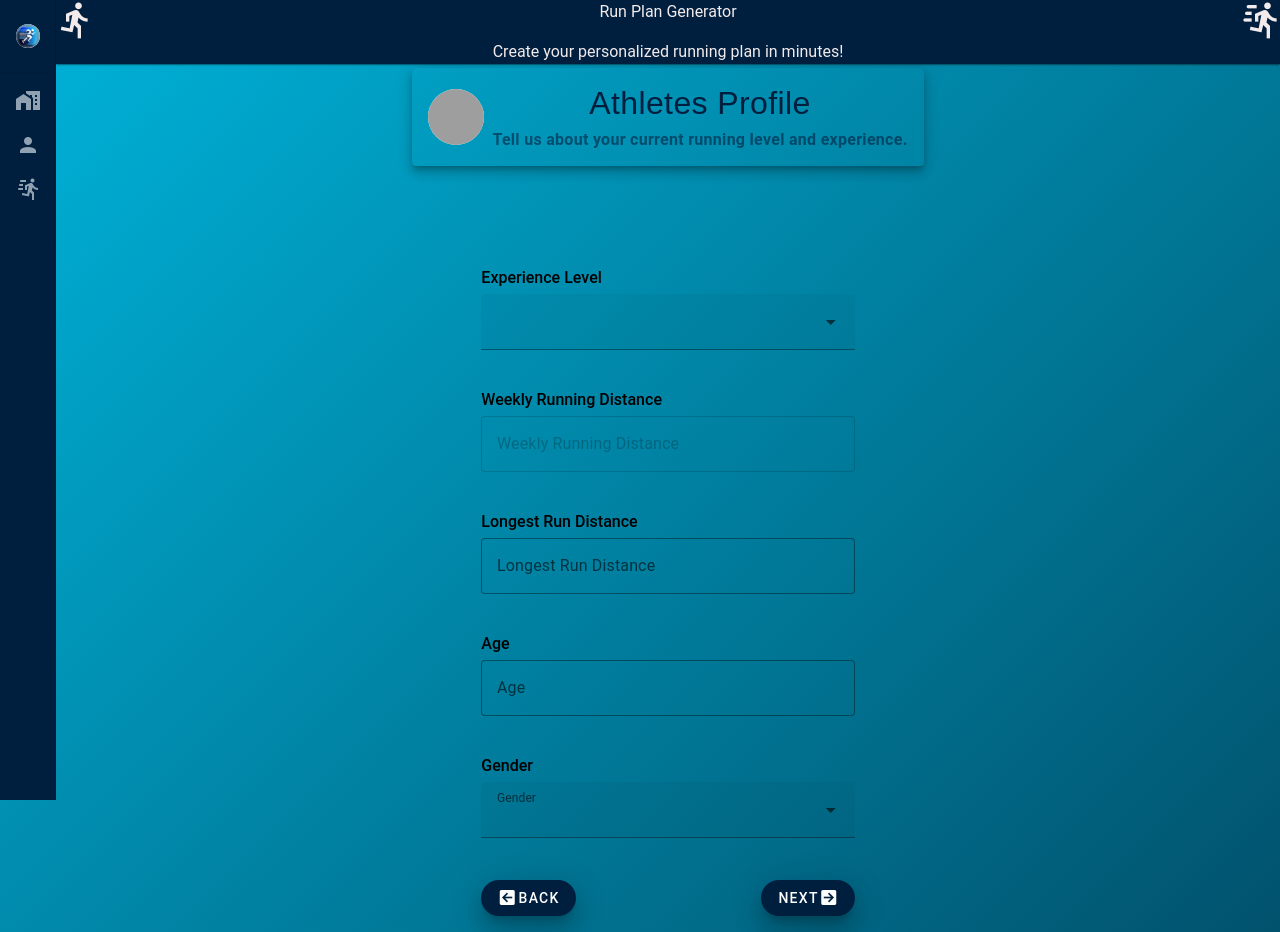
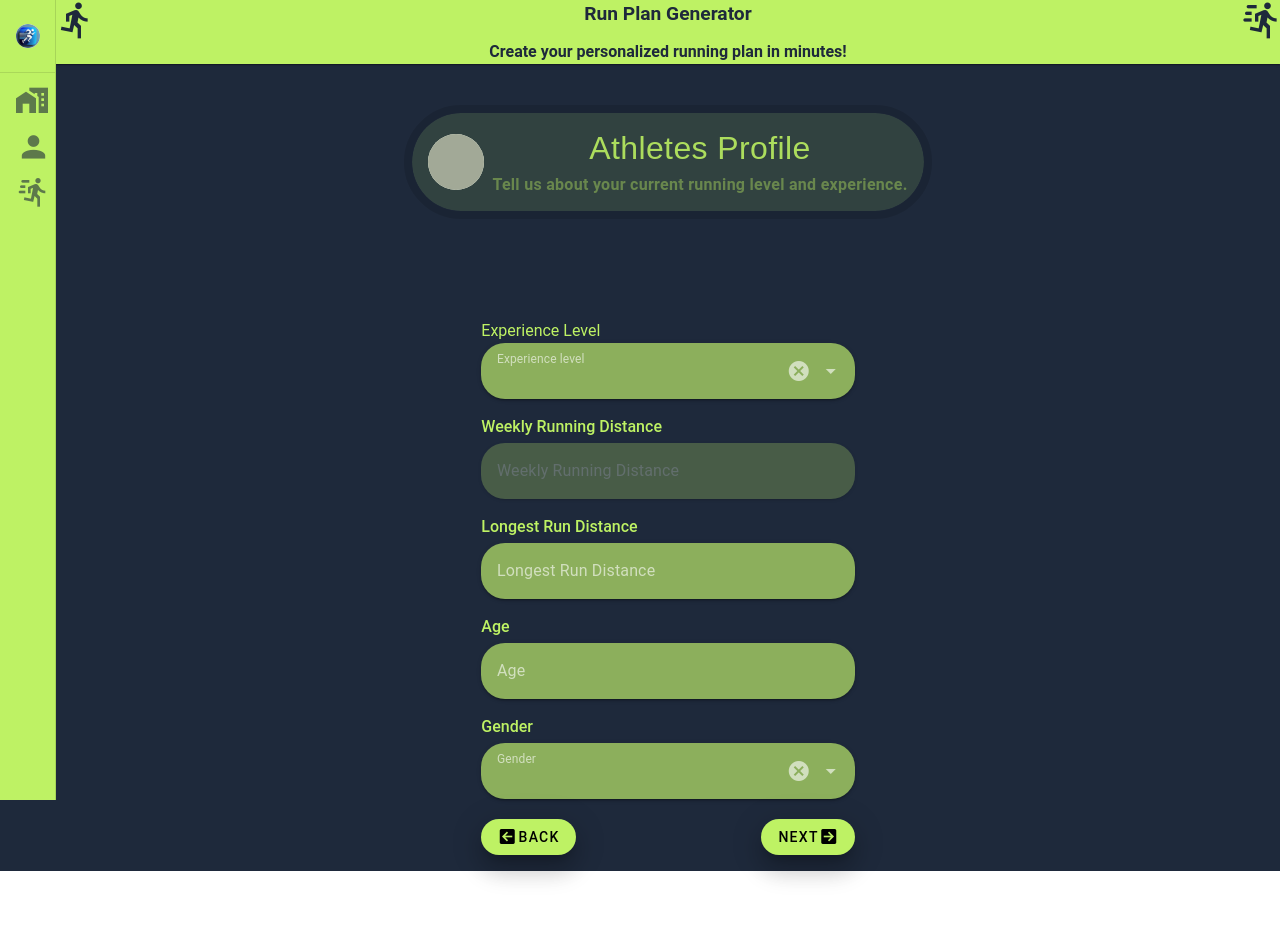
Before and after one commit to psicaek/RunPlan.dev, a Vue app: page /athletsProfile in a window 1280 px wide. After the commit the page ends 871 px from the top, so only its background shows below. Built offline with nearby package versions, Linux system fonts and the light colour scheme; grey boxes are pictures that could not be loaded.

Commit message:
still continue with the frontend

```diff
--- a/src/App.vue
+++ b/src/App.vue
@@ -1,30 +1,33 @@
 <template>
   <v-app>
-
     <v-navigation-drawer
       v-model="drawer"
       :rail="rail"
       permanent
-      @click.stop = "rail = !rail"
+      @click.stop="rail = !rail"
       style="
         background: linear-gradient(
           135deg,
-          #00b4db,
-          0%,
-          #001f3f 100%
+          rgba(190, 242, 100.1),
+          40%,
+          rgba(190, 242, 100.1) 100%
         ) !important;
       "
-      color: aliceblue
     >
       <v-list>
-        <v-list-item prepend-avatar="src/assets/mainLogo.svg" title="Run Plan" style="color: aliceblue">
-          <template v-slot:append>
+        <v-list-item prepend-avatar="src/assets/mainLogo.svg">
+          <template #title>
+            <span style="font-size: larger; font-weight: bold; color: #1e293b"
+              >Run Plan</span
+            >
+          </template>
+          <template v-slot:append style="font-size: large">
             <v-btn
               icon="mdi-chevron-left"
               variant="text"
-              style="color: aliceblue"
+              style="color: #1e293b; font-size: xx-large"
               :rail="rail"
-              @click.stop = "rail = !rail"
+              @click.stop="rail = !rail"
             ></v-btn>
           </template>
         </v-list-item>
@@ -33,27 +36,38 @@
       <v-divider></v-divider>
 
       <v-list density="compact" nav>
-        <v-list-item
-          prepend-icon="mdi-home-city"
-          title="Home"
-          to="/"
-          style="color: aliceblue"
-        />
+        <v-list-item to="/" style="color: #1e293b">
+          <template #prepend>
+            <v-icon size="32">mdi-home-city</v-icon>
+          </template>
+          <template #title>
+            <span style="font-size: larger; font-weight: bold; color: #1e293b"
+              >Home</span
+            >
+          </template>
+        </v-list-item>
 
-        <v-list-item
-          prepend-icon="mdi-account"
-          title="About"
-          to="/about"
-          style="color: aliceblue"
-        />
+        <v-list-item to="/about" style="color: #1e293b">
+          <template #prepend>
+            <v-icon size="35">mdi-account</v-icon>
+          </template>
+          <template #title>
+            <span style="font-size: larger; font-weight: bold; color: #1e293b"
+              >About</span
+            >
+          </template>
+        </v-list-item>
 
-        <v-list-item
-          prepend-icon="mdi-run-fast"
-
-          title="Run Plan "
-          to="/"
-          style="color: aliceblue"
-        />
+        <v-list-item to="/" style="color: #1e293b">
+          <template #prepend>
+            <v-icon size="32">mdi-run-fast</v-icon>
+          </template>
+          <template #title>
+            <span style="font-size: larger; font-weight: bold; color: #1e293b"
+              >Run Plan</span
+            >
+          </template>
+        </v-list-item>
       </v-list>
     </v-navigation-drawer>
 
@@ -62,24 +76,24 @@
 </template>
 
 <script>
-import { ref } from 'vue'
+import { ref } from "vue";
 
-import router from './router';
+import router from "./router";
 
 function home() {
-  router.push({ name: "Home"})
+  router.push({ name: "Home" });
 }
 
 export default {
   name: "App",
   setup() {
-    const drawer = ref(true)
-    const rail = ref(true)
+    const drawer = ref(true);
+    const rail = ref(true);
 
     return {
       drawer,
       rail,
-    }
+    };
   },
-}
+};
 </script>
--- a/src/assets/global.css
+++ b/src/assets/global.css
@@ -1,31 +1,41 @@
 .gradient-bg {
   min-height: 100vh;
-  background: linear-gradient(135deg, #00b4db, #01526d);
+  background: linear-gradient(135deg, #1e293b, #1e293b);
   color: rgb(0, 0, 0);
 }
 .title-runplan {
   display: flex;
-  background-color: #001f3f;
+  background-color: #bef264;
   justify-content: space-between;
-  color: #f3ebeb;
+  color: #1e293b;
+  font-weight: bold;
+  font-size: larger;
 }
 .title-runplan2 {
   display: flex;
-  background-color: #001f3f;
-  color: #f3ebeb;
+  background-color: #bef264;
+  color: #1e293b;
   justify-content: center;
+  font-weight: bold;
 }
 
 .avantar {
   display: flex;
   justify-content: center;
 }
+
 .athlets-card {
-  background: transparent !important;
+  color: #270b03;
 }
+.athlets-card-profile {
+  display: flex !important;
+  justify-content: center !important;
+  margin-top: 25px !important;
+}
+
 .athlets-card .v-card-title {
   font-size: xx-large;
-  color: #001f3f;
+  color: #bef264;
   justify-content: center;
   display: flex;
   font-family: Arial, Helvetica, sans-serif;
@@ -60,3 +70,81 @@
   align-items: center; /* align-center */
   text-align: center; /* text-center */
 }
+/* ================================
+   PRIMARY ACCENT — NEON GREEN
+   ================================ */
+.green-main {
+  color: #bef264;
+}
+
+.green-soft {
+  color: #aad95c;
+}
+
+.green-muted {
+  color: #87ac55;
+}
+
+.green-dark {
+  color: #66824d;
+}
+
+/* ================================
+   DARK BACKGROUNDS
+   ================================ */
+.bg-dark-900 {
+  color: #0d1529;
+}
+
+.bg-dark-800 {
+  color: #1e283a;
+}
+
+.bg-dark-700 {
+  color: #293344;
+}
+
+.bg-dark-600 {
+  color: #363e4a;
+}
+
+/* ================================
+   CARD / SURFACE COLORS
+   ================================ */
+.card-bg {
+  color: #293344;
+}
+
+.card-bg-soft {
+  color: #363e4a;
+}
+
+.card-bg-hover {
+  color: #43494d;
+}
+
+/* ================================
+   TEXT COLORS
+   ================================ */
+.text-primary {
+  color: #ffffff;
+}
+
+.text-muted {
+  color: #c3c5c5;
+}
+
+.text-soft {
+  color: #6f7577;
+}
+
+/* ================================
+   STATUS / HIGHLIGHTS
+   ================================ */
+.status-active {
+  color: #aad95c;
+}
+
+.status-success {
+  color: #bef264;
+}
--- /dev/null
+++ b/src/components/BaseCard.vue
@@ -0,0 +1,18 @@
+<template>
+  <v-card class="rounded-0">
+    <!-- Title with icons -->
+    <span class="title-runplan text-h">
+      <v-icon size="40">mdi-run</v-icon>
+      <span>Run Plan Generator</span>
+      <v-icon size="40">mdi-run-fast</v-icon>
+    </span>
+    <!-- Subtitle under the title -->
+    <span class="title-runplan2">
+      Create your personalized running plan in minutes!
+    </span>
+  </v-card>
+</template>
+
+<script setup lang="ts">
+import "../assets/global.css";
+</script>
--- a/src/pages/AthletesProfile.vue
+++ b/src/pages/AthletesProfile.vue
@@ -16,21 +16,23 @@
     <!-- Title & Subtitle -->
 
     <v-container class="text-center">
-      <v-row style="display: flex" justify="center">
+      <v-row class="athlets-card-profile">
         <v-card
+          color="#bef264"
           class="athlets-card"
           prepend-avatar="https://randomuser.me/api/portraits/women/10.jpg"
-          variant="elevated"
-          elevation="7"
+          variant="tonal"
+          rounded="pill"
+          border="accent xl"
         >
           <!-- TITLE -->
           <template #title>
-            <span> Athletes Profile </span>
+            <span style="color: #aad95c"> Athletes Profile </span>
           </template>
 
           <!-- SUBTITLE -->
           <template #subtitle>
-            <span style="color: #001f3f">
+            <span style="color: #87ac55">
               Tell us about your current running level and experience.
             </span>
           </template>
@@ -39,42 +41,63 @@
 
       <v-row class="choosing-fields">
         <v-col sm="4">
-          <div style="text-align: left; margin-bottom: 4px; font-weight: 500">
-            Experience Level
-          </div>
+          <div style="text-align: left; color: #bef264">Experience Level</div>
           <v-select
+            bg-color="#87ac55"
+            active-color="#bef264"
             ref="Experience Level"
             v-model="profile.experienceLevel"
             :items="experienceLevelOptions"
             :rules="[(v) => !!v || 'This field is required']"
             class="mb-4"
-            placeholder="e.g., Beginner, Intermediate, Advanced"
-            color="blue"
-            :list-props="{ bgColor: '#001f3f' }"
+            label="Experience level"
+            color="#293344"
+            :list-props="{ bgColor: '#bef264' }"
+            rounded="xl"
+            hide-details
+            clearable
+            variant="solo-filled"
           ></v-select>
 
-          <div style="text-align: left; margin-bottom: 4px; font-weight: 500">
+          <div
+            style="
+              text-align: left;
+              margin-bottom: 4px;
+              font-weight: 500;
+              color: #bef264;
+            "
+          >
             Weekly Running Distance
           </div>
           <v-text-field
             v-model="profile.weeklyDistance"
             label="Weekly Running Distance"
             ref="weeklyDistanceInputRef"
-            variant="outlined"
+            variant="solo-filled"
             class="mb-4"
             :rules="[weeklyDistanceRule]"
             placeholder="e.g., 10 km"
-            color="#001f3f"
             suffix="km"
             :disabled="!profile.experienceLevel"
+            rounded="xl"
+            hide-details
+            clearable
+            bg-color="#87ac55"
           ></v-text-field>
-          <div style="text-align: left; margin-bottom: 4px; font-weight: 500">
+          <div
+            style="
+              text-align: left;
+              margin-bottom: 4px;
+              font-weight: 500;
+              color: #bef264;
+            "
+          >
             Longest Run Distance
           </div>
           <v-text-field
             v-model="profile.longestRun"
             label="Longest Run Distance"
-            variant="outlined"
+            variant="solo-filled"
             class="mb-4"
             :rules="[
               (v) => !!v || 'This field is required',
@@ -84,16 +107,26 @@
                 'Distance must be between 5 and 42',
             ]"
             placeholder="e.g., 10 km"
-            color="#001f3f"
             suffix="km"
+            rounded="xl"
+            hide-details
+            clearable
+            bg-color="#87ac55"
           ></v-text-field>
-          <div style="text-align: left; margin-bottom: 4px; font-weight: 500">
+          <div
+            style="
+              text-align: left;
+              margin-bottom: 4px;
+              font-weight: 500;
+              color: #bef264;
+            "
+          >
             Age
           </div>
           <v-text-field
             v-model="profile.age"
             label="Age"
-            variant="outlined"
+            variant="solo-filled"
             class="mb-4"
             :rules="[
               (v) => !!v || 'This field is required',
@@ -103,12 +136,24 @@
                 'Age must be between 12 and 65',
             ]"
             placeholder="e.g., 25"
-            color="#001f3f"
+            rounded="xl"
+            hide-details
+            clearable
+            bg-color="#87ac55"
+            base-color="#87ac55"
           ></v-text-field>
-          <div style="text-align: left; margin-bottom: 4px; font-weight: 500">
+          <div
+            style="
+              text-align: left;
+              margin-bottom: 4px;
+              font-weight: 500;
+              color: #bef264;
+            "
+          >
             Gender
           </div>
           <v-select
+            bg-color="#87ac55"
             ref="Gender"
             v-model="profile.gender"
             :items="genderOptions"
@@ -116,12 +161,15 @@
             label="Gender"
             placeholder="Select..."
             required
-            color="#001f3f"
-            :list-props="{ bgColor: '#001f3f' }"
+            :list-props="{ bgColor: '#bef264' }"
+            rounded="xl"
+            hide-details
+            clearable
+            variant="solo-filled"
           ></v-select>
           <div class="d-flex justify-space-between">
             <v-btn
-              color="#001f3f"
+              color="#bef264"
               class="mt-5"
               rounded
               elevation="16"
@@ -130,7 +178,7 @@
               <v-icon size="20">mdi-arrow-left-box</v-icon>Back
             </v-btn>
             <v-btn
-              color="#001f3f"
+              color="#bef264"
               class="mt-5"
               rounded
               elevation="16"
```
Also changed, not shown: src/pages/Home.vue (+29 -25 lines), src/pages/Review.vue (+2 -12 lines).
